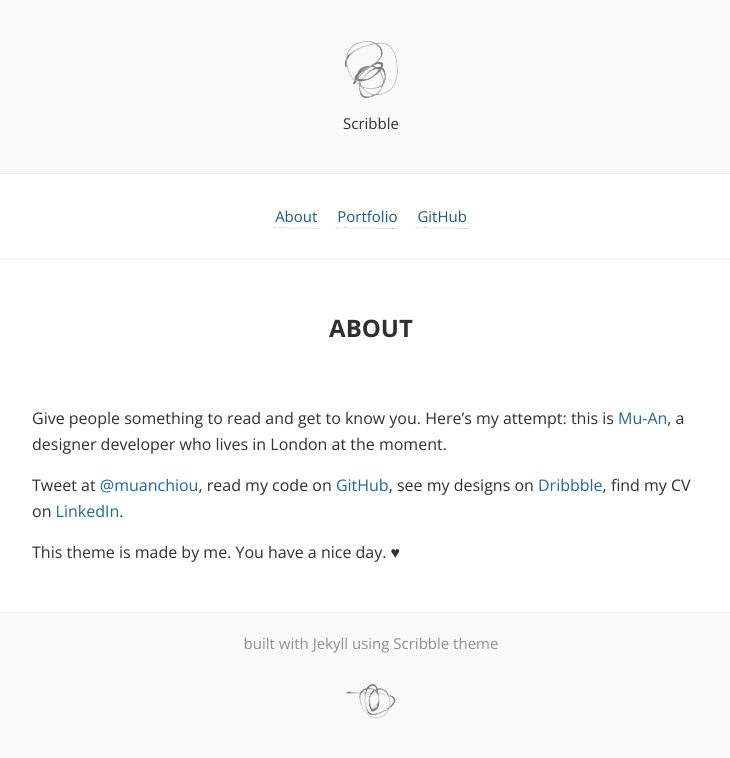
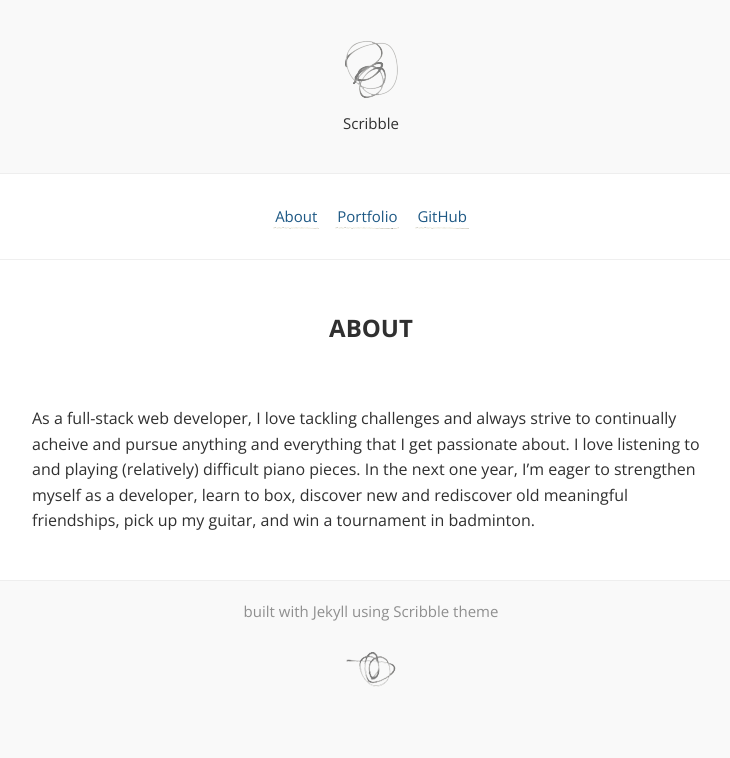
Before and after one commit to alex-mac/blog, a Jekyll site: the page built from about.md, in a window 1280 px wide. Shown: the top 758 px of the page, without its empty margins (269-999 px from the left). Built offline with Jekyll 4.4.1, drawn with Linux system fonts in a browser that asks for light colours; comment, search, counter and statistics services are not loaded.

Commit message:
about-be

```diff
--- a/about.md
+++ b/about.md
@@ -3,8 +3,4 @@ layout: page
 title: About
 ---
 
-Give people something to read and get to know you. Here's my attempt: this is [Mu-An](http://muan.co), a designer developer who lives in London at the moment.
-
-Tweet at [@muanchiou](http://twitter.com/muanchiou), read my code on [GitHub](http://github.com/muan), see my designs on [Dribbble](http://dribbble.com/muan), find my CV on [LinkedIn](http://uk.linkedin.com/in/muanchiou).
-
-This theme is made by me. You have a nice day. ♥
+As a full-stack web developer, I love tackling challenges and always strive to continually acheive and pursue anything and everything that I get passionate about. I love listening to and playing (relatively) difficult piano pieces. In the next one year, I'm eager to strengthen myself as a developer, learn to box, discover new and rediscover old meaningful friendships, pick up my guitar, and win a tournament in badminton.
```
Also changed, not shown: 1 other file.
